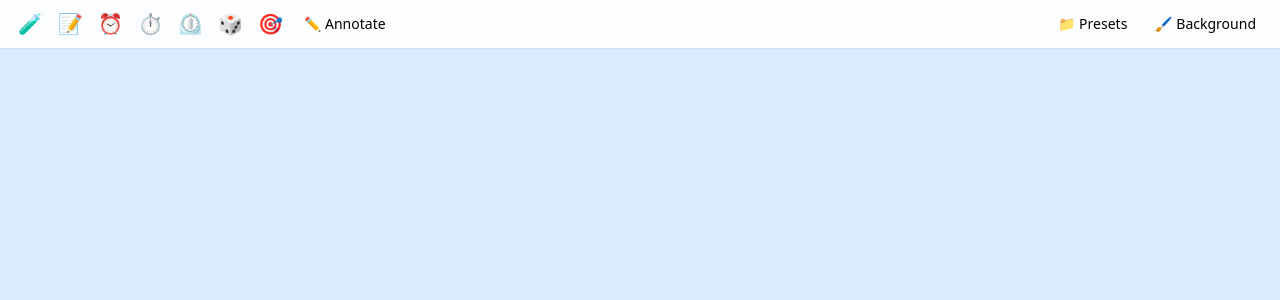
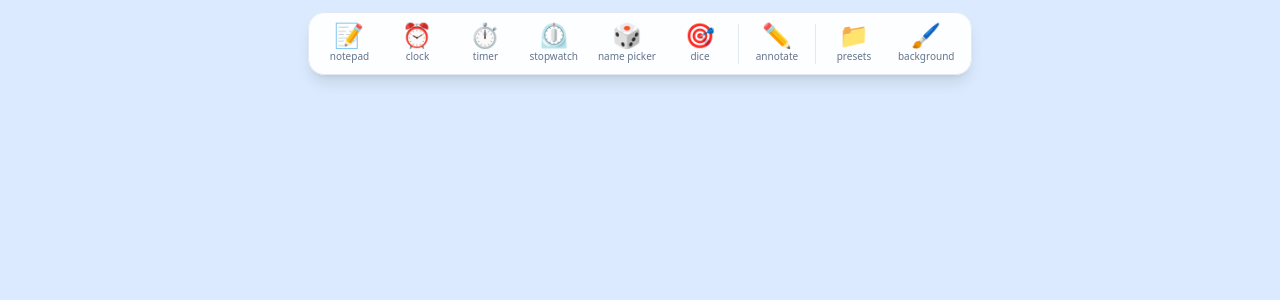
Before and after one commit to kiwispin/ClassroomScreen, a React (Vite) app: page / in a window 1280 px wide. Shown: the top 300 px of the page. Built offline with nearby package versions, Linux system fonts and the light colour scheme.

Commit message:
feat: restyle toolbar as floating pill with icon+label buttons

```diff
--- a/src/components/PresetMenu.tsx
+++ b/src/components/PresetMenu.tsx
@@ -2,6 +2,7 @@ import { useState } from 'react';
 import SettingsPopover from './SettingsPopover';
 import NamePromptDialog from './NamePromptDialog';
 import ConfirmDialog from './ConfirmDialog';
+import ToolButton from './ToolButton';
 import { useAppStore } from '../store/store';
 
 type Mode =
@@ -28,13 +29,13 @@ export default function PresetMenu() {
     <>
       <SettingsPopover
         trigger={(open) => (
-          <button
+          <ToolButton
+            icon="📁"
+            label={activeName ?? 'presets'}
+            title={activeName ? `Preset: ${activeName}` : 'Presets'}
+            active={Boolean(activeName)}
             onClick={open}
-            className="h-9 px-3 rounded hover:bg-slate-100 text-sm flex items-center gap-1"
-            title="Presets"
-          >
-            📁 <span>{activeName ? `Preset: ${activeName}` : 'Presets'}</span>
-          </button>
+          />
         )}
       >
         {(closePopover) => (
--- /dev/null
+++ b/src/components/ToolButton.tsx
@@ -0,0 +1,40 @@
+import { forwardRef, type MouseEvent } from 'react';
+
+type Props = {
+  icon: string;
+  label: string;
+  title?: string;
+  active?: boolean;
+  onClick?: (e: MouseEvent<HTMLButtonElement>) => void;
+};
+
+const ToolButton = forwardRef<HTMLButtonElement, Props>(function ToolButton(
+  { icon, label, title, active, onClick },
+  ref,
+) {
+  return (
+    <button
+      ref={ref}
+      onClick={onClick}
+      title={title ?? label}
+      className={
+        'shrink-0 flex flex-col items-center justify-center px-2 py-1 rounded-xl min-w-[64px] transition-colors ' +
+        (active
+          ? 'bg-indigo-500 text-white'
+          : 'hover:bg-slate-100 text-slate-700')
+      }
+    >
+      <span className="text-2xl leading-none">{icon}</span>
+      <span
+        className={
+          'text-[10px] mt-0.5 max-w-[68px] truncate ' +
+          (active ? 'text-white' : 'text-slate-500')
+        }
+      >
+        {label}
+      </span>
+    </button>
+  );
+});
+
+export default ToolButton;
--- a/src/components/Toolbar.tsx
+++ b/src/components/Toolbar.tsx
@@ -2,6 +2,7 @@ import { allWidgets } from '../widgets/registry';
 import { useAppStore } from '../store/store';
 import BackgroundPicker from '../overlays/Background/Picker';
 import PresetMenu from './PresetMenu';
+import ToolButton from './ToolButton';
 
 export default function Toolbar() {
   const addWidget = useAppStore((s) => s.addWidget);
@@ -9,34 +10,28 @@ export default function Toolbar() {
   const toggleAnnotate = useAppStore((s) => s.toggleAnnotate);
 
   return (
-    <div className="fixed top-0 left-0 right-0 h-12 z-[300] flex items-center gap-1 px-3 bg-white/90 backdrop-blur shadow-sm">
+    <div className="fixed top-0 left-0 right-0 z-[300] flex justify-center pt-3 pointer-events-none">
+      <div className="pointer-events-auto rounded-2xl shadow-lg border border-slate-200 bg-white/95 backdrop-blur px-2 py-1.5 flex items-center gap-1 max-w-[calc(100vw-24px)] overflow-x-auto">
         {allWidgets.map((w) => (
-        <button
+          <ToolButton
             key={w.type}
+            icon={w.icon}
+            label={w.label.toLowerCase()}
+            title={`Add ${w.label}`}
             onClick={() => addWidget(w.type)}
-          title={`Add ${w.label}`}
-          className="h-9 w-9 rounded hover:bg-slate-100 flex items-center justify-center text-xl"
-        >
-          {w.icon}
-        </button>
+          />
         ))}
-      <button
+        <div className="shrink-0 w-px h-10 bg-slate-200 mx-0.5" />
+        <ToolButton
+          icon="✏️"
+          label="annotate"
+          title={annotateOpen ? 'Exit annotate' : 'Toggle Annotate'}
+          active={annotateOpen}
           onClick={toggleAnnotate}
-        title="Annotate"
-        className={
-          'h-9 px-3 rounded text-sm flex items-center gap-1 ' +
-          (annotateOpen ? 'bg-slate-700 text-white' : 'hover:bg-slate-100')
-        }
-      >
-        ✏️ <span>Annotate</span>
-      </button>
-      <div className="ml-auto flex items-center gap-1">
-        <div className="relative">
+        />
+        <div className="shrink-0 w-px h-10 bg-slate-200 mx-0.5" />
         <PresetMenu />
-        </div>
-        <div className="relative">
         <BackgroundPicker />
-        </div>
       </div>
     </div>
   );
--- a/src/overlays/Background/Picker.tsx
+++ b/src/overlays/Background/Picker.tsx
@@ -1,5 +1,6 @@
 import { useRef } from 'react';
 import SettingsPopover from '../../components/SettingsPopover';
+import ToolButton from '../../components/ToolButton';
 import { useAppStore } from '../../store/store';
 import { putImage, deleteImage } from './idb';
 import { resizeImage } from './resize';
@@ -34,13 +35,12 @@ export default function BackgroundPicker() {
   return (
     <SettingsPopover
       trigger={(open) => (
-        <button
+        <ToolButton
+          icon="🖌️"
+          label="background"
+          title="Background"
           onClick={open}
-          className="h-9 px-3 rounded hover:bg-slate-100 text-sm flex items-center gap-1"
-          title="Background"
-        >
-          🖌️ <span>Background</span>
-        </button>
+        />
       )}
     >
       {() => (
--- a/src/widgets/Demo/meta.ts
+++ b/src/widgets/Demo/meta.ts
@@ -10,6 +10,7 @@ export type WidgetMeta = {
   defaultSize: { width: number; height: number };
   defaultConfig: Record<string, unknown>;
   Settings?: ComponentType<WidgetSettingsProps>;
+  hidden?: boolean;
 };
 
 export const demoMeta: WidgetMeta = {
@@ -18,4 +19,5 @@ export const demoMeta: WidgetMeta = {
   icon: '🧪',
   defaultSize: { width: 240, height: 160 },
   defaultConfig: {},
+  hidden: true,
 };
--- a/src/widgets/registry.ts
+++ b/src/widgets/registry.ts
@@ -35,7 +35,8 @@ const registry: Partial<Record<WidgetType, Entry>> = {
 
 export const allWidgets: WidgetMeta[] = Object.values(registry)
   .filter((e): e is Entry => Boolean(e))
-  .map((e) => e.meta);
+  .map((e) => e.meta)
+  .filter((m) => !m.hidden);
 
 export const getWidgetMeta = (type: WidgetType): WidgetMeta | undefined =>
   registry[type]?.meta;
```
Lines whose indentation alone changed are shown as unchanged.
